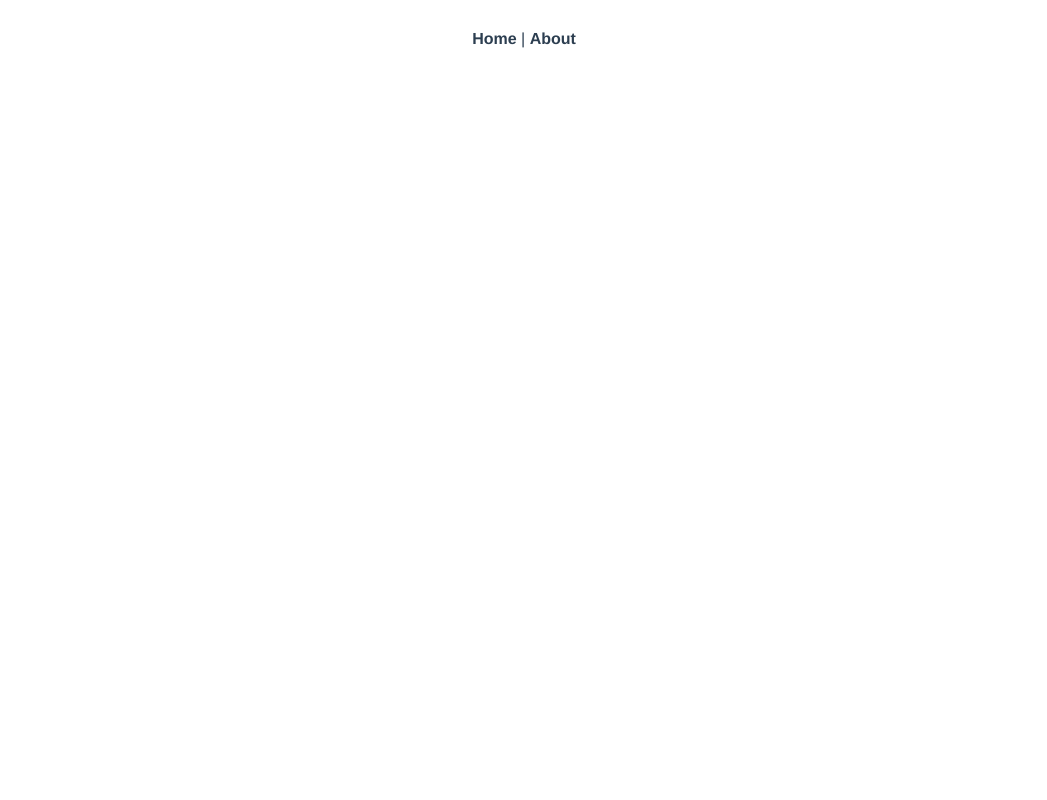
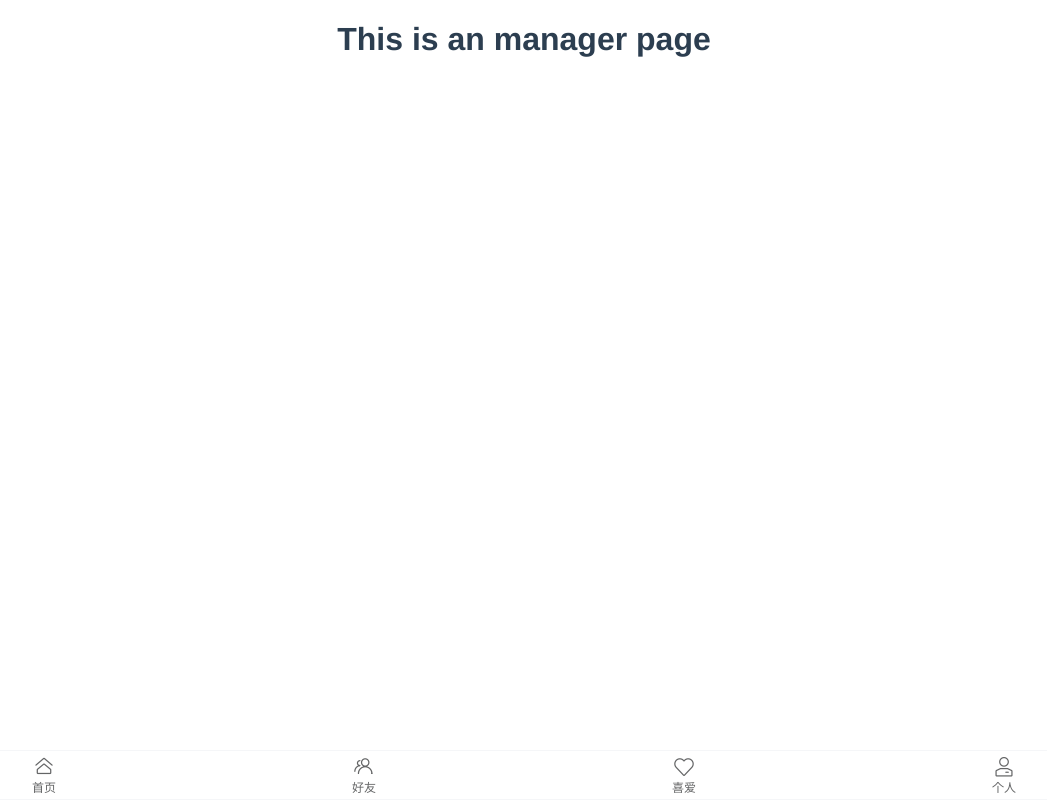
Before and after one commit to alphasqc/travelwebAPP, a Vue app: page /#/Manager in a window 1280 px wide. Before the commit this address led to /#/home. Shown: the whole page, without its empty margins (116-1163 px from the left). Built offline with nearby package versions, Linux system fonts and the light colour scheme.

Commit message:
vantUI上下方导航组件

```diff
--- a/src/App.vue
+++ b/src/App.vue
@@ -1,9 +1,11 @@
 <template>
-  <nav>
-    <router-link to="/">Home</router-link> |
-    <router-link to="/about">About</router-link>
-  </nav>
   <router-view/>
+  <van-tabbar route>
+    <van-tabbar-item replace to="/home" icon="home-o">首页</van-tabbar-item>
+    <van-tabbar-item replace to="/about" icon="friends-o">好友</van-tabbar-item>
+    <van-tabbar-item replace to="/like" icon="like-o">喜爱</van-tabbar-item>
+    <van-tabbar-item replace to="/manager" icon="manager-o">个人</van-tabbar-item>
+  </van-tabbar>
 </template>
 
 <style lang="scss">
--- a/src/router/index.js
+++ b/src/router/index.js
@@ -1,19 +1,33 @@
 import { createRouter, createWebHashHistory } from 'vue-router'
 import HomeView from '../views/HomeView.vue'
+import AboutView from '../views/AboutView.vue'
+import LikeView from '../views/LikeView.vue'
+import ManagerView from '../views/ManagerView.vue'
 
 const routes = [
   {
     path: '/',
+    redirect: '/home'
+  },
+  {
+    path: '/home',
     name: 'home',
     component: HomeView
   },
   {
     path: '/about',
     name: 'about',
-    // route level code-splitting
-    // this generates a separate chunk (about.[hash].js) for this route
-    // which is lazy-loaded when the route is visited.
-    component: () => import(/* webpackChunkName: "about" */ '../views/AboutView.vue')
+    component: AboutView
+  },
+  {
+    path: '/like',
+    name: 'like',
+    component: LikeView
+  },
+  {
+    path: '/Manager',
+    name: 'Manager',
+    component: ManagerView
   }
 ]
 
--- a/src/views/HomeView.vue
+++ b/src/views/HomeView.vue
@@ -1,19 +1,20 @@
 <template>
   <div class="home">
-    <img alt="Vue logo" src="../assets/logo.png">
-    <HelloWorld msg="Welcome to Your Vue.js App" />
+    <van-nav-bar title="首页" left-text="" left-arrow>
+      <template #right>
+        <van-icon name="search" size="18" />
+      </template>
+    </van-nav-bar>
     <van-button type="primary">主要按钮</van-button>
   </div>
 </template>
 
 <script>
 // @ is an alias to /src
-import HelloWorld from '@/components/HelloWorld.vue'
 
 export default {
   name: 'HomeView',
   components: {
-    HelloWorld
   }
 }
 </script>
--- /dev/null
+++ b/src/views/LikeView.vue
@@ -0,0 +1,5 @@
+<template>
+    <div class="like">
+        <h1>This is an like page</h1>
+    </div>
+</template>
--- /dev/null
+++ b/src/views/ManagerView.vue
@@ -0,0 +1,5 @@
+<template>
+    <div class="manager">
+        <h1>This is an manager page</h1>
+    </div>
+</template>
```
Also changed, not shown: src/main.js (+9 -2 lines).
